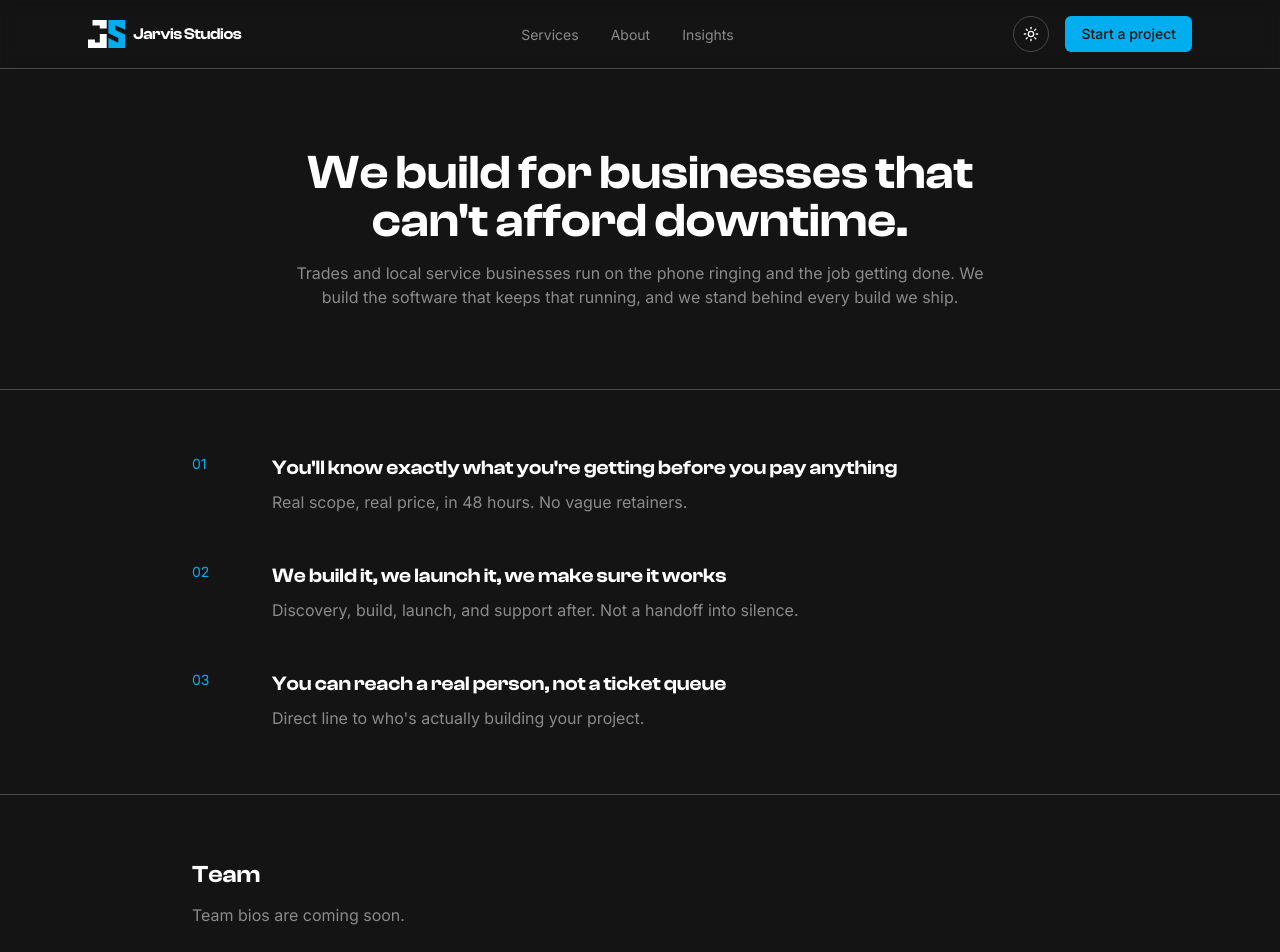
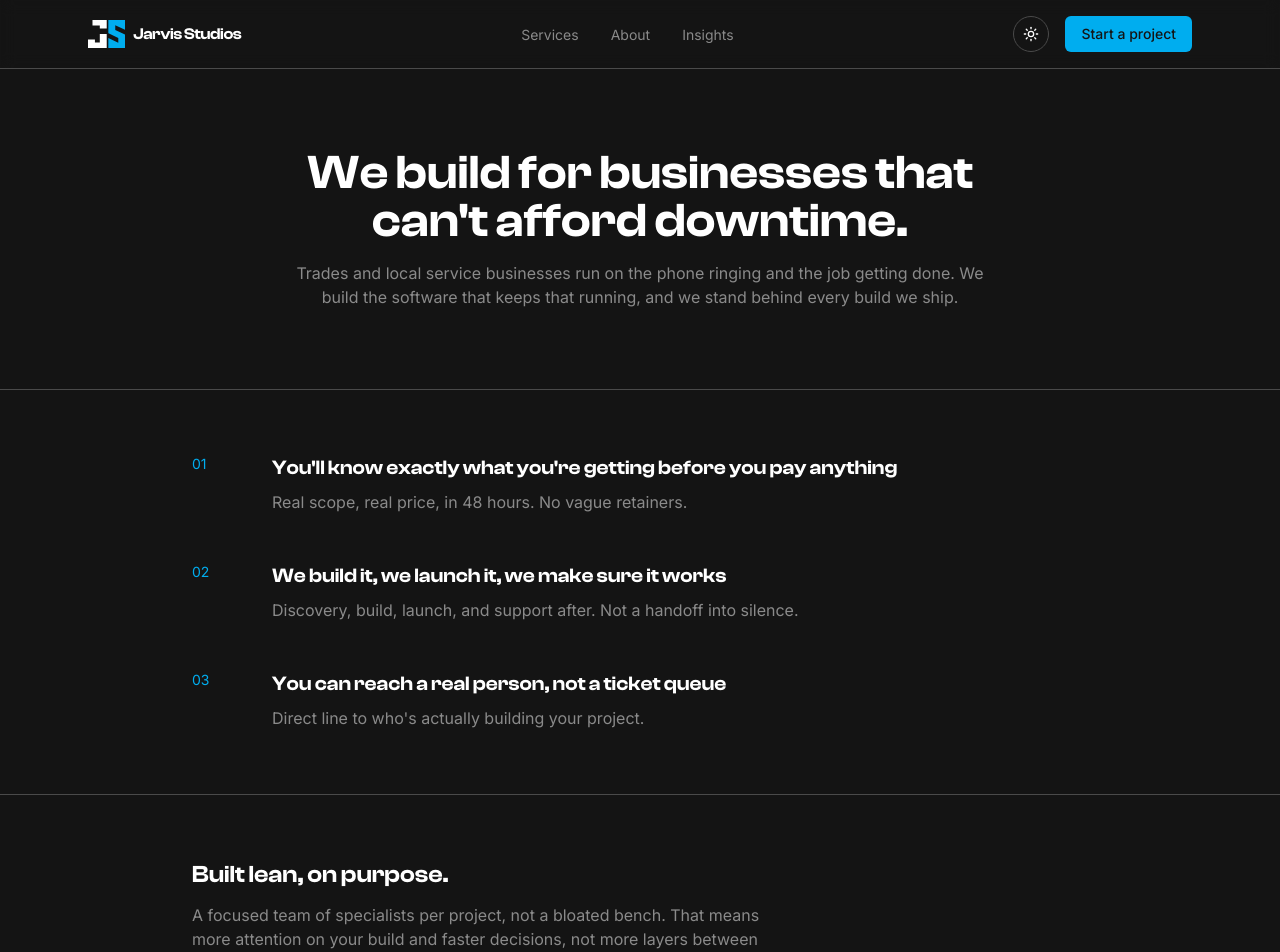
Before and after one commit to MaazHafeez12/JarvisStudios-Website, a Next.js app: page /about in a window 1280 px wide. Shown: the top 952 px of the page. Built offline with nearby package versions, Linux system fonts and the light colour scheme.

Commit message:
Replace placeholder Team section with lean-team positioning

```diff
--- a/app/about/page.tsx
+++ b/app/about/page.tsx
@@ -50,9 +50,13 @@ export default function AboutPage() {
       <section className="border-t border-[--border] px-6 py-16">
         <div className="mx-auto max-w-4xl">
           <Reveal>
-            <h2 className="font-display text-2xl font-semibold">Team</h2>
+            <h2 className="font-display text-2xl font-semibold">
+              Built lean, on purpose.
+            </h2>
             <p className="mt-3 max-w-xl text-[--text-secondary]">
-              Team bios are coming soon.
+              A focused team of specialists per project, not a bloated bench.
+              That means more attention on your build and faster decisions,
+              not more layers between you and the person doing the work.
             </p>
           </Reveal>
         </div>
```
